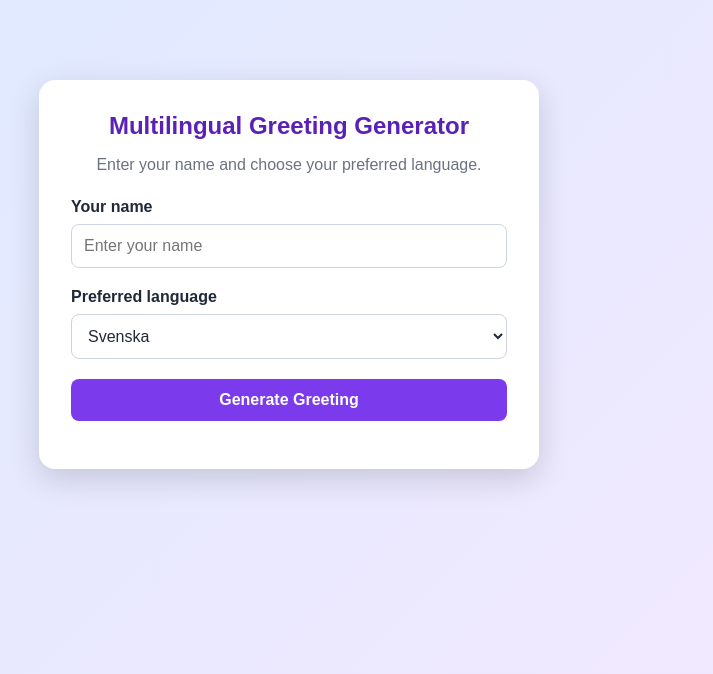
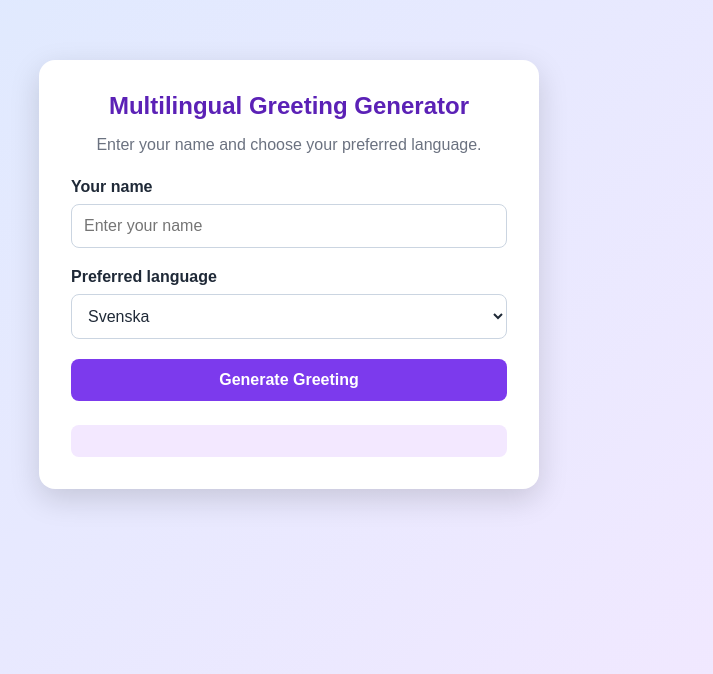
Before and after one commit to TatevikTadevosyan86/Laboration-1---multilingual-greeting, a React (Vite) app: page / in a window 1280 px wide. Shown: the part 126-800 px from the top of the page, without its empty margins (351-1064 px from the left). Built offline with nearby package versions, Linux system fonts and the light colour scheme.

Commit message:
Style the result

```diff
--- a/src/App.css
+++ b/src/App.css
@@ -71,3 +71,15 @@ button {
 button:hover {
   background-color: #5b21b6;
 }
+.result {
+  min-height: 28px;
+  margin-top: 24px;
+  margin-bottom: 0;
+  padding: 16px;
+  border-radius: 8px;
+  background-color: #f3e8ff;
+  color: #5b21b6;
+  text-align: center;
+  font-size: 18px;
+  font-weight: bold;
+}
```
